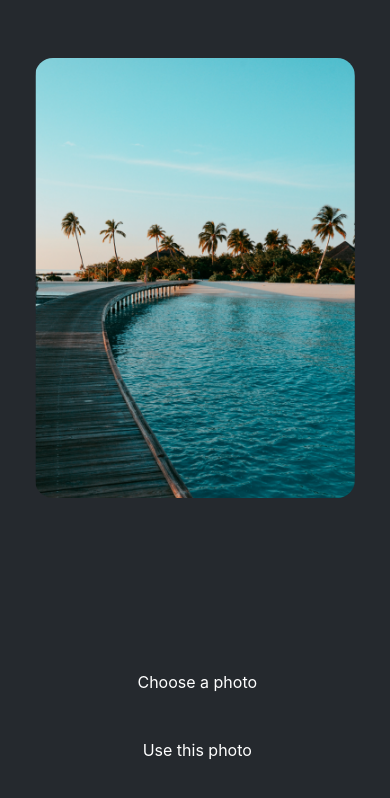
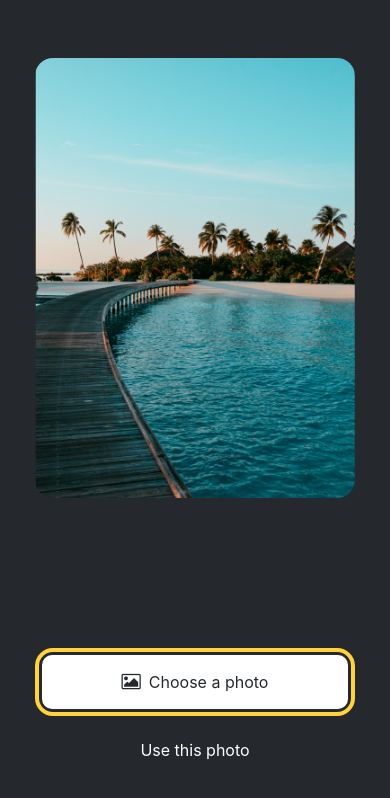
Before and after one commit to letticiaAndrade/StickerSmash, a React Native app: screen / in a window 390 px wide. Shown: the top 798 px of the page. Built offline with nearby package versions, Linux system fonts and the light colour scheme.

Commit message:
Estruturando os botões

```diff
--- a/App.js
+++ b/App.js
@@ -13,7 +13,7 @@
         <ImageViewer placeholderImageSource ={PlaceholderImage}/>
       </View>
       <View style= {styles.footerContainer}>
-        <Button label={ "Choose a photo"}/>
+        <Button theme= "primary" label= "Choose a photo"/>
         <Button label={ "Use this photo"}/>
         </View>
       <StatusBar style="auto" />
--- a/components/Button.js
+++ b/components/Button.js
@@ -1,15 +1,37 @@
-import { StyleSheet, View, Pressable, Text } from "react-native";
-import FontAwesome from "@expo/vector-icons/FontAwesome";
+import { StyleSheet, View, Pressable, Text } from 'react-native';
+import  {FontAwesome }from '@expo/vector-icons';
 
-export default function Button ({label}) {
-    return(
-        <View style ={styles.buttonContainer}>
-            <Pressable style ={styles.button} onPress={() => alert ('You pressed a button.')}>
-                <Text style={styles.buttonLabel}> {label}</Text>
-            </Pressable>
-        </View>
+export default function Button({ label, /* @info The prop theme to detect the button variant. */ theme/* @end */ }) {
+  if (theme === "primary") {
+    return (
+      <View
+      style={[styles.buttonContainer, { borderWidth: 4, borderColor: "#ffd33d", borderRadius: 18 }]}
+      >
+        <Pressable
+          style={[styles.button, { backgroundColor: "#fff" }]}
+          onPress={() => alert('You pressed a button.')}
+        >
+          <FontAwesome
+            name="picture-o"
+            size={18}
+            color="#25292e"
+            style={styles.buttonIcon}
+          />
+          <Text style={[styles.buttonLabel, { color: "#25292e" }]}>{label}</Text>
+        </Pressable>
+    </View>
     );
+  }
+
+  return (
+    <View style={styles.buttonContainer}>
+        <Pressable style={styles.button} onPress={() => alert('You pressed a button.')}>
+          <Text style={styles.buttonLabel}>{label}</Text>
+        </Pressable>
+      </View>
+  );
 }
+
 
 const styles = StyleSheet.create({
     buttonContainer: {
```
